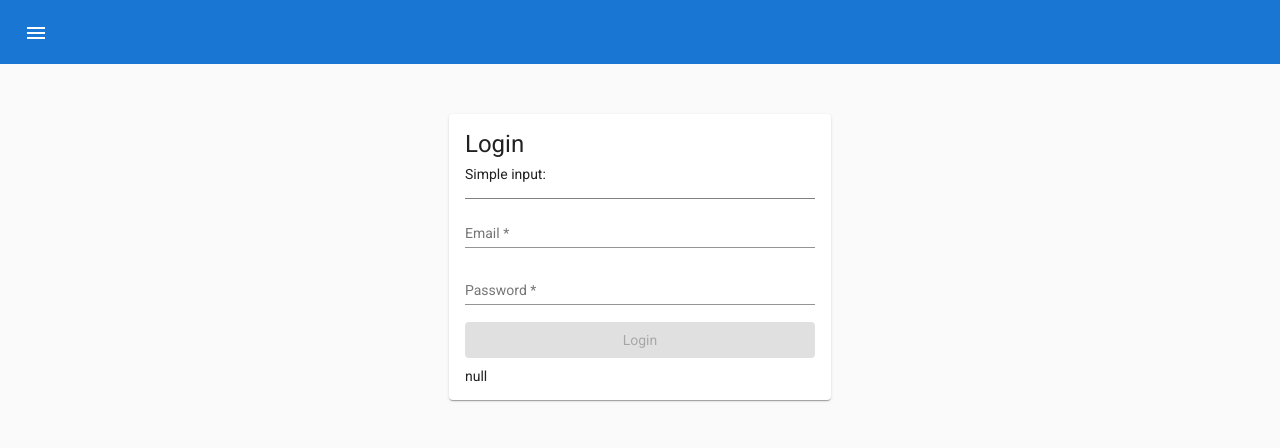
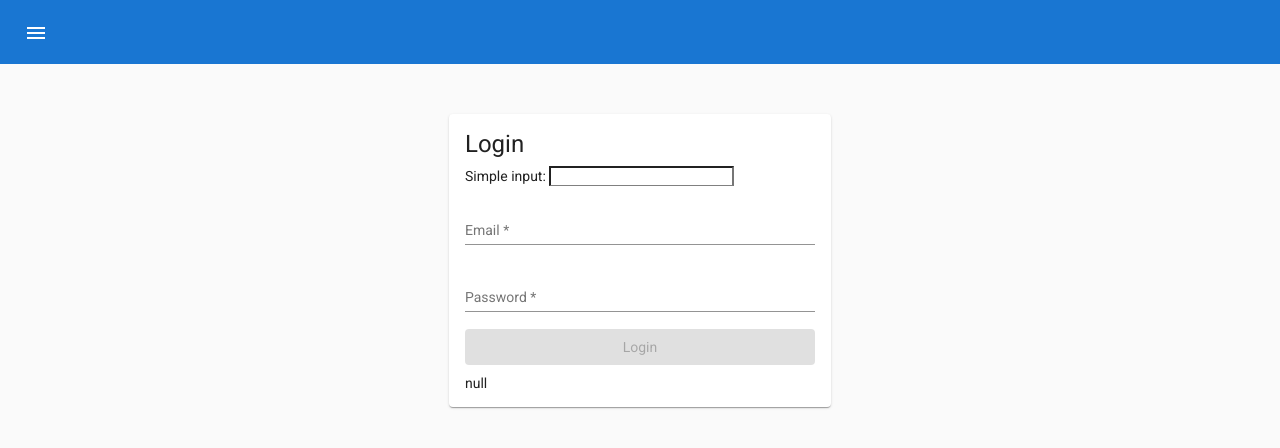
Before and after one commit to angular-university/angular-forms-course, an Angular app: page /login in a window 1280 px wide. Shown: the top 448 px of the page. Built offline with nearby package versions, Linux system fonts and the light colour scheme.

Commit message:
Angular Forms Course

```diff
--- a/src/app/login/login.component.html
+++ b/src/app/login/login.component.html
@@ -4,11 +4,11 @@
 
     Simple input:
 
-    <input class="test-input" matInput
-           ngModel
+    <input class="test-input"
+           ngModel #testInput="ngModel"
            required minlength="8" [ngModelOptions]="{standalone:true}">
 
-    <form class="login-form" #loginForm="ngForm" (ngSubmit)="login({email: email.value, password:password.value})">
+    <form class="login-form data-form" #loginForm="ngForm" (ngSubmit)="login({email: email.value, password:password.value})">
 
       <mat-form-field>
 
@@ -17,9 +17,9 @@
                [ngModelOptions]="{updateOn: 'blur'}"
                required pattern="[a-z0-9._%+-]+@[a-z0-9.-]+\.[a-z]{2,4}$" minlength="8">
 
+        <mat-error *ngIf="email.invalid && email.dirty">You must enter a valid email.</mat-error>
+
       </mat-form-field>
-
-      <div class="field-message" [hidden]="email.valid || email.pristine">You must enter a valid email.</div>
 
       <mat-form-field>
 
--- a/src/global-styles.scss
+++ b/src/global-styles.scss
@@ -8,6 +8,7 @@
 
 .data-form mat-form-field {
   display: block;
+  margin-top: 10px;
 }
 
 textarea {
```
